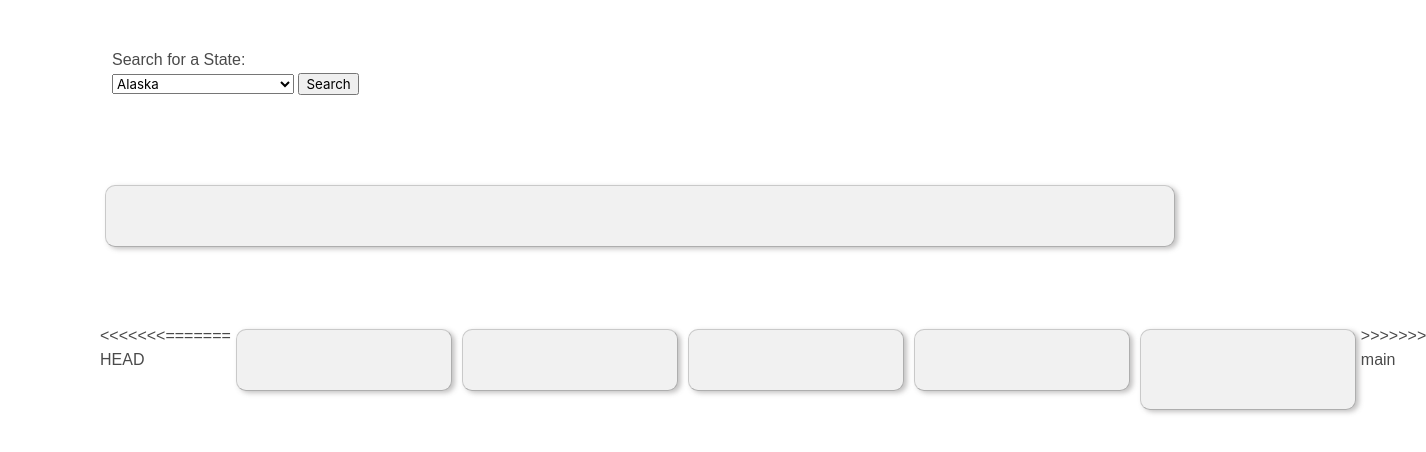
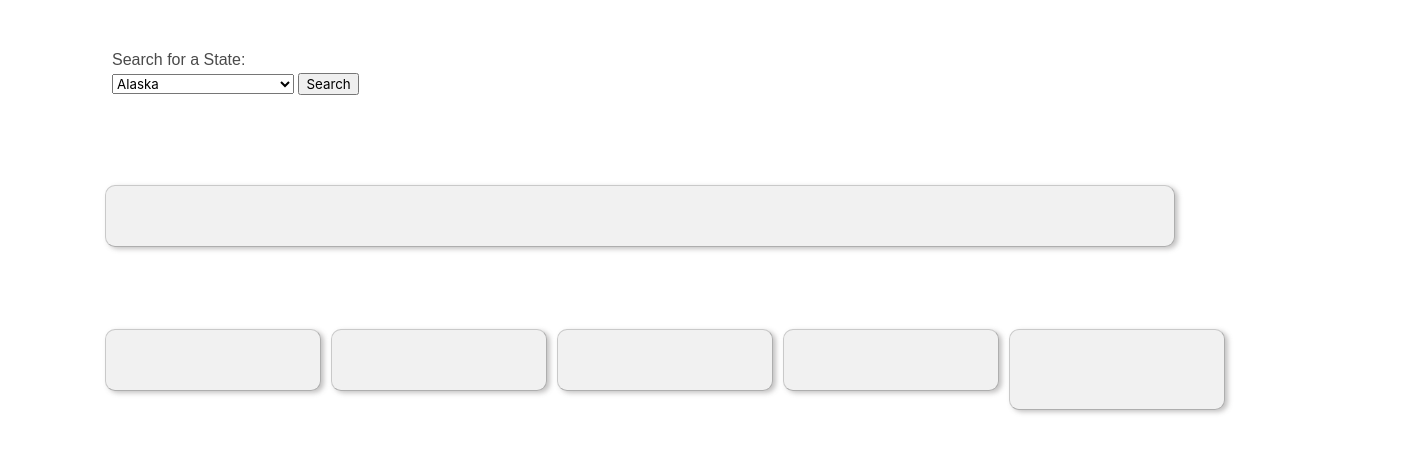
Before and after one commit to wpb911/grpr5COVID, a plain HTML site: page index.html in a window 1280 px wide. Shown: the whole page, 1426 px wide, since content can reach past the window. Drawn offline with nearby package versions, Linux system fonts and the light colour scheme; no server answers.

Commit message:
after group review

```diff
--- a/index.html
+++ b/index.html
@@ -98,19 +98,11 @@
                 <!-- HTML for the "COUNTRY data" part of the page goes here -->
                 <!-- for the world -->
                 <!-- <div id = "worldData"></div> -->
-<<<<<<< HEAD
-                <div class="country" population= 331002651 id="United States of America" data-value="USA"></div>
-                <div class="country" population= 25499884 id="Australia" data-value="AUS"></div>
-                <div class="country" population= 37742154 id="Canada" data-value="CAN"></div>
-                <div class="country" population= 65273511 id="France" data-value="FRA"></div>
-                <div class="country" population= 67886011 id="United Kingdom" data-value="GBR"></div>
-=======
-                <div class="country box column is-one-fifth" id="United States of America" data-value="USA"></div>
-                <div class="country box column is-one-fifth" id="Australia" data-value="AUS"></div>
-                <div class="country box column is-one-fifth" id="Canada" data-value="CAN"></div>
-                <div class="country box column is-one-fifth" id="France" data-value="FRA"></div>
-                <div class="country box column is-one-fifth" id="United Kingdom" data-value="GBR"></div>
->>>>>>> main
+                <div class="country box column is-one-fifth" population= 331002651 id="United States of America" data-value="USA"></div>
+                <div class="country box column is-one-fifth" population= 25499884 id="Australia" data-value="AUS"></div>
+                <div class="country box column is-one-fifth" population= 37742154 id="Canada" data-value="CAN"></div>
+                <div class="country box column is-one-fifth" population= 65273511 id="France" data-value="FRA"></div>
+                <div class="country box column is-one-fifth" population= 67886011 id="United Kingdom" data-value="GBR"></div>
             </div>
         </section>
     </div>
@@ -291,9 +283,9 @@
 
                     // var totalConfirmed = $("<p></p>").text(`${countryName} total case : ${response.stringencyData.confirmed}.`);
                     // var totalDeath = $("<p></p>").text(`${countryName} total death : ${response.stringencyData.death}.`);
-                    var totalConfirmed = $("<p></p>").text(`Total case : ${response.stringencyData.confirmed}`);
-                    var totalPer10k = $("<p></p>").text(`Confirmed case per 10k : ${(response.stringencyData.confirmed /element.attr("population")*10000).toFixed(0)}`);
-                    var totalDeath = $("<p></p>").text(`Total death : ${response.stringencyData.deaths}`);
+                    var totalConfirmed = $("<p></p>").text(`Total case: ${response.stringencyData.confirmed}`);
+                    var totalPer10k = $("<p></p>").text(`Cases per 10k: ${(response.stringencyData.confirmed /element.attr("population")*10000).toFixed(0)}`);
+                    var totalDeath = $("<p></p>").text(`Total death: ${response.stringencyData.deaths}`);
                     var totalDeathPer10K = $("<p></p>").text(`Death per 10k: ${(response.stringencyData.deaths /element.attr("population")*10000).toFixed(2)}`);
 
                     element.append($("<h1>").text(countryName + ":"));
```
